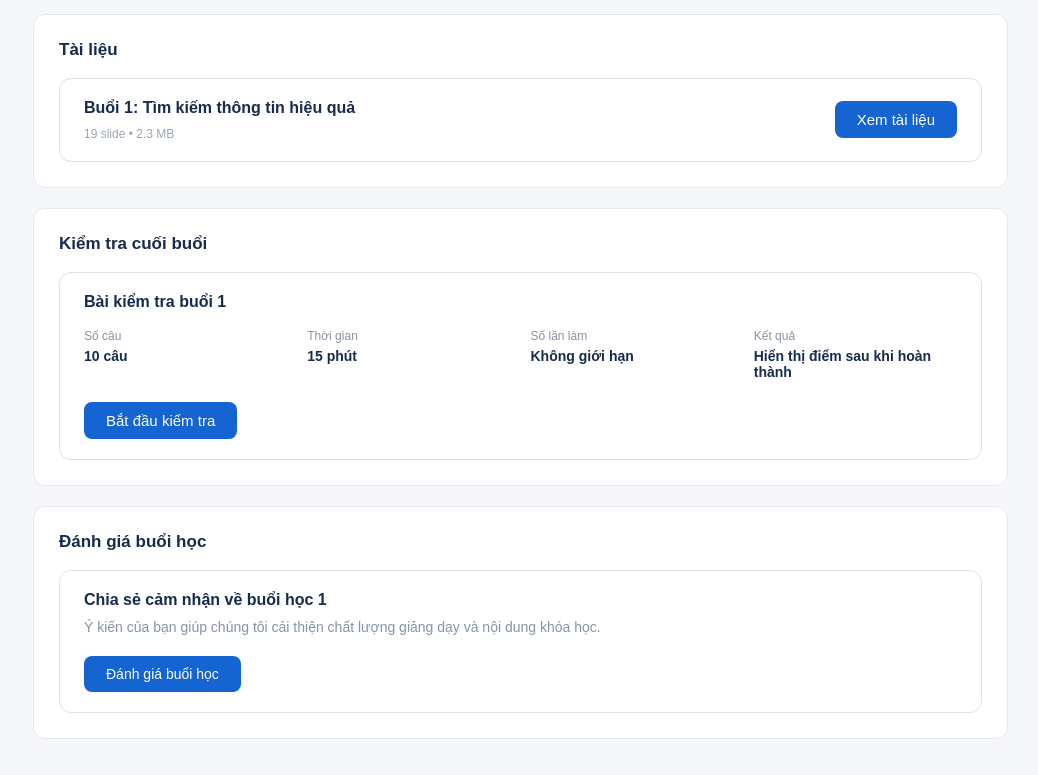
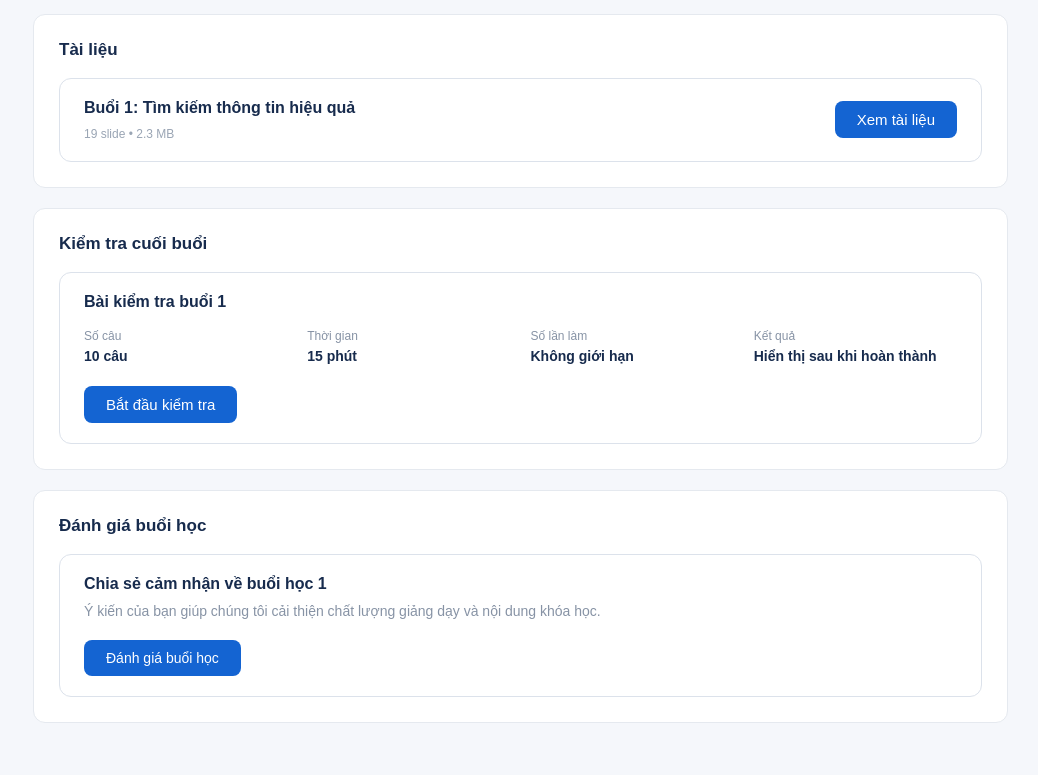
Before and after one commit to bngan-cloud/study, a plain HTML site: page lesson01.html in a window 1280 px wide. Shown: the part 802-1577 px from the top of the page, without its empty margins (242-1280 px from the left). Drawn offline with Linux system fonts and the light colour scheme.

Commit message:
Update lesson01.html

```diff
--- a/lesson01.html
+++ b/lesson01.html
@@ -738,7 +738,7 @@
                         </span>
 
                         <strong>
-                            Hiển thị điểm sau khi hoàn thành
+                            Hiển thị sau khi hoàn thành
                         </strong>
 
                     </div>
```
